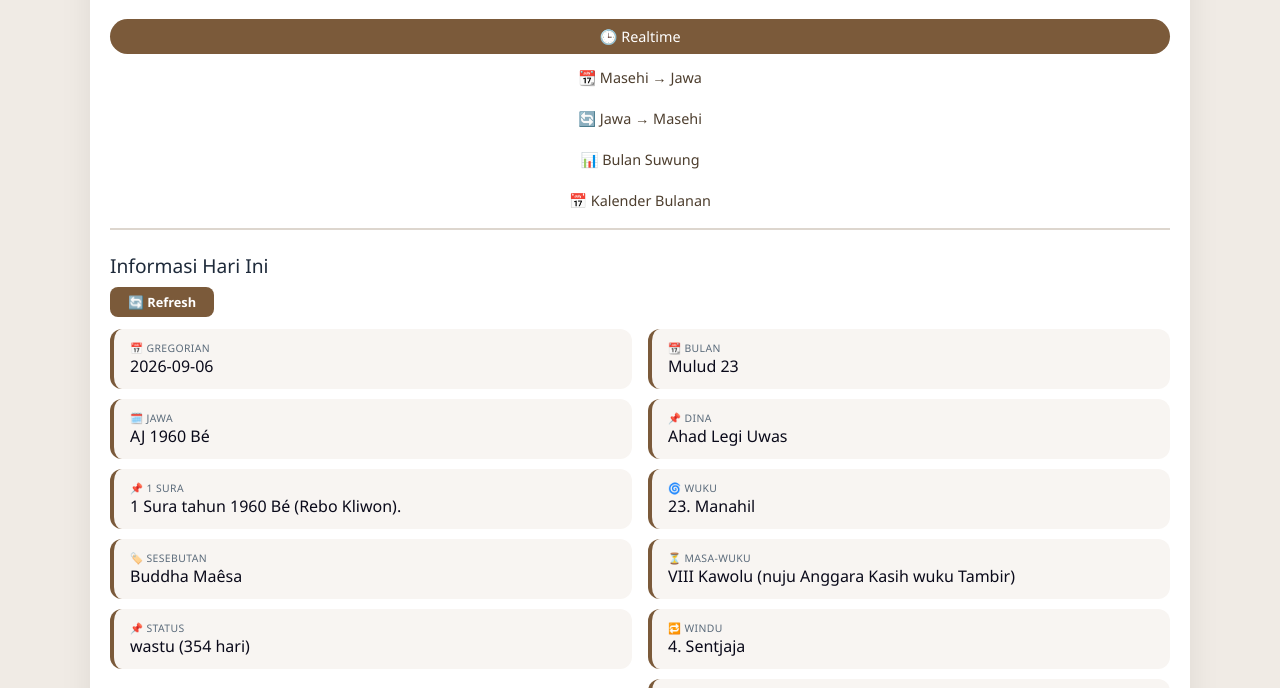
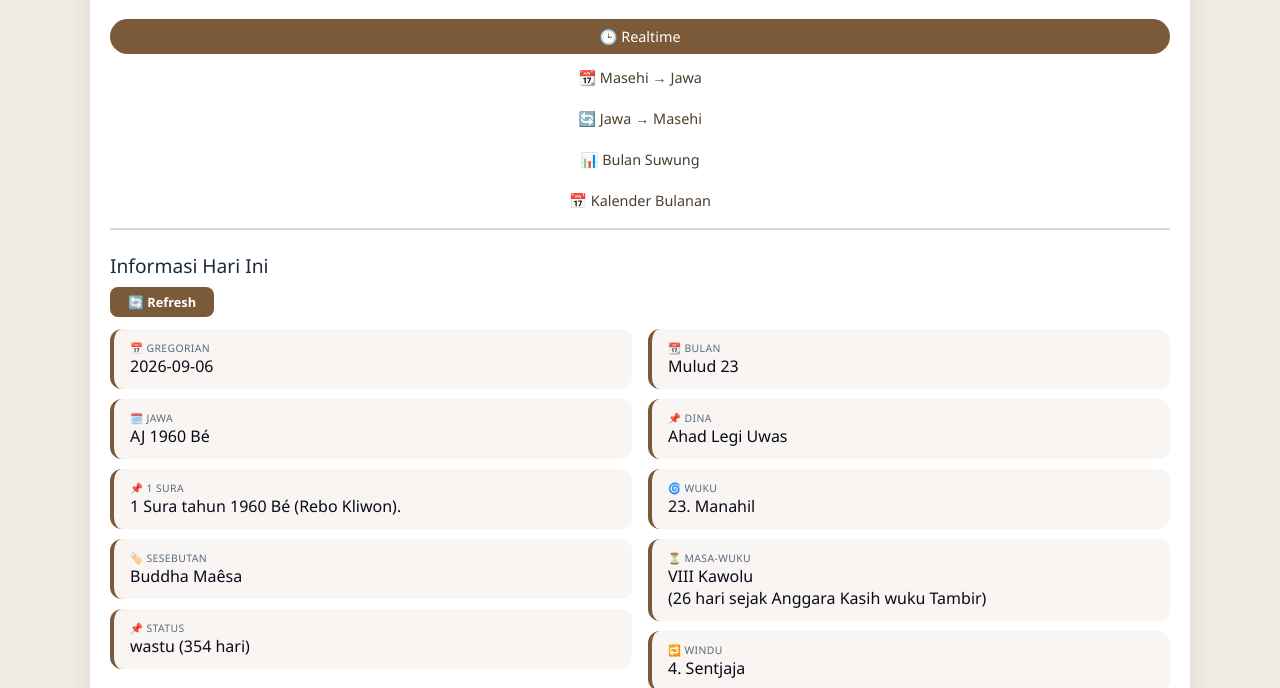
Before and after one commit to rakawi182/OLDJAVA-web, a plain HTML site: page anno_javanico.html in a window 1280 px wide. Shown: the part 101-789 px from the top of the page. Drawn offline with Linux system fonts and the light colour scheme.

Commit message:
Add files via upload

```diff
--- a/anno_javanico.html
+++ b/anno_javanico.html
@@ -709,7 +709,7 @@
                 }
 
                 // 3. Total hari dari epoch ke tanggal sekarang
-                let totalDays = this.cumTo1Sura + this.rem;
+                let totalDays = this.days; // perbaikan: langsung pakai this.days (sama seperti Python)
 
                 // 4. Hari yang sudah dilalui dalam Windu
                 let daysSinceWinduStart = totalDays - tempCum;
@@ -738,6 +738,15 @@
                 this.lapanStart = new Date(this.gregDate);
                 this.lapanStart.setDate(this.lapanStart.getDate() + dToLapan);
 
+                // ---- Hari sejak Anggara Kasih terakhir ----
+                const firstAK = 4;  // Selasa Kliwon pertama dari epoch (Jumat Legi)
+                if (this.days >= firstAK) {
+                    let lastAKOffset = firstAK + 35 * Math.floor((this.days - firstAK) / 35);
+                    this.daysSinceLastAK = this.days - lastAKOffset;
+                } else {
+                    this.daysSinceLastAK = 0;
+                }
+
                 // ---- DAPUR WUKU ----
                 this.dapur = Math.floor(this.days / 210);
 
@@ -759,7 +768,8 @@
         📆 Bulan     : ${this.monthJawa} ${this.day}
         📌 Dina      : ${this.dn} ${this.pn} ${this.prn}
         🌀 Wuku      : ${this.wn}. ${this.wName}
-        ⏳ Masa-Wuku : ${this.mwName} (nuju Anggara Kasih wuku ${this.anggaraKasihWuku})
+        ⏳ Masa-Wuku : ${this.mwName}
+                       (${this.daysSinceLastAK} hari sejak Anggara Kasih wuku ${this.anggaraKasihWuku})
         🔁 Windu     : ${this.maWNum}. ${this.maWName}
         🔰 Kurup     : ${this.kurup}. ${this.churuf}
         🏷️ Lambang   : ${this.lambang}
@@ -855,7 +865,10 @@
                         <div class="info-card"><div class="label">📆 Bulan</div><div class="value">${kal.monthJawa} ${kal.day}</div></div>
                         <div class="info-card"><div class="label">📌 Dina</div><div class="value">${kal.dn} ${kal.pn} ${kal.prn}</div></div>
                         <div class="info-card"><div class="label">🌀 Wuku</div><div class="value">${kal.wn}. ${kal.wName}</div></div>
-                        <div class="info-card"><div class="label">⏳ Masa-Wuku</div><div class="value">${kal.mwName} (nuju Anggara Kasih wuku ${kal.anggaraKasihWuku})</div></div>
+                        <div class="info-card"><div class="label">⏳ Masa-Wuku</div>
+                            <div class="value">${kal.mwName}<br>
+                            (${kal.daysSinceLastAK} hari sejak Anggara Kasih wuku ${kal.anggaraKasihWuku})</div>
+                        </div>
                         <div class="info-card"><div class="label">🔁 Windu</div><div class="value">${kal.maWNum}. ${kal.maWName}</div></div>
                         <div class="info-card"><div class="label">🔰 Kurup</div><div class="value">${kal.kurup}. ${kal.churuf}</div></div>
                         <div class="info-card"><div class="label">🏷️ Lambang</div><div class="value">${kal.lambang}</div></div>
```
